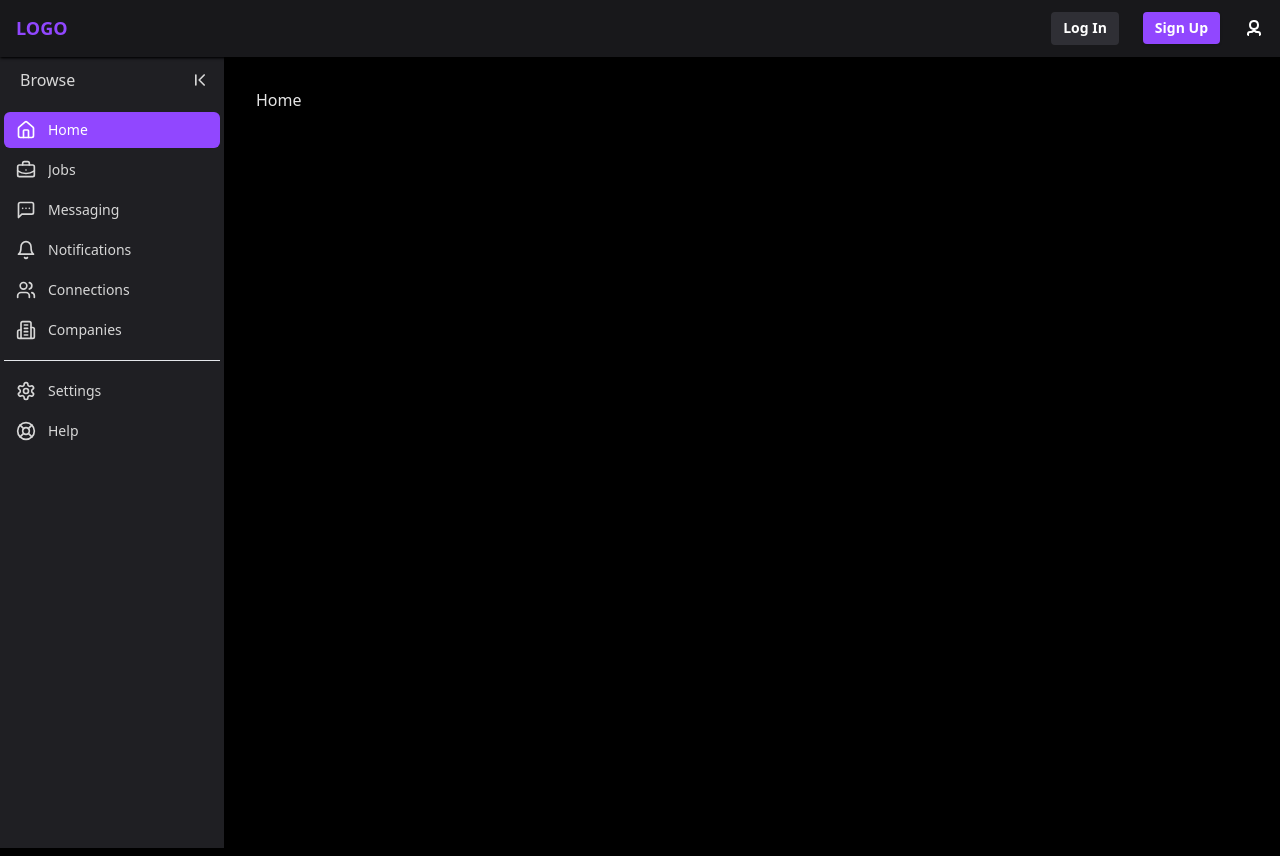
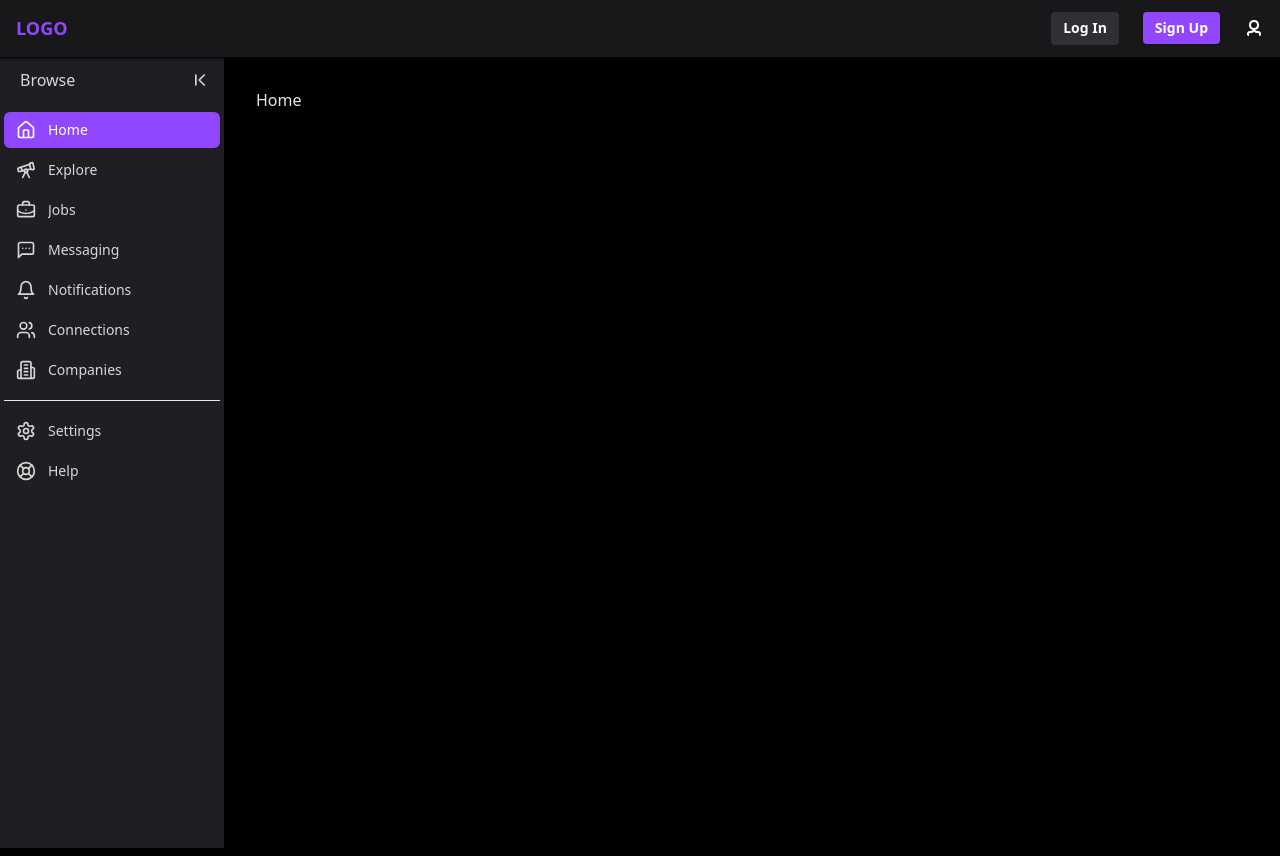
Before and after one commit to sujnankumar/hack-night, a React (Vite) app: page / in a window 1280 px wide. Built offline with nearby package versions, Linux system fonts and the light colour scheme.

Commit message:
update nav bar

```diff
--- a/src/components/Navigation/AsideNav.jsx
+++ b/src/components/Navigation/AsideNav.jsx
@@ -2,6 +2,7 @@ import {
   Home,
   BriefcaseBusiness,
   MessageSquareMore,
+  Telescope,
   Bell,
   Users,
   Building2,
@@ -16,6 +17,11 @@ const AsideNav = () => {
       <div className="flex">
         <Sidebar>
           <SidebarItem icon={<Home size={20} />} text="Home" location="/" />
+          <SidebarItem
+            icon={<Telescope size={20} />}
+            text="Explore"
+            location="/explore"
+          />
           <SidebarItem
             icon={<BriefcaseBusiness size={20} />}
             text="Jobs"
```
